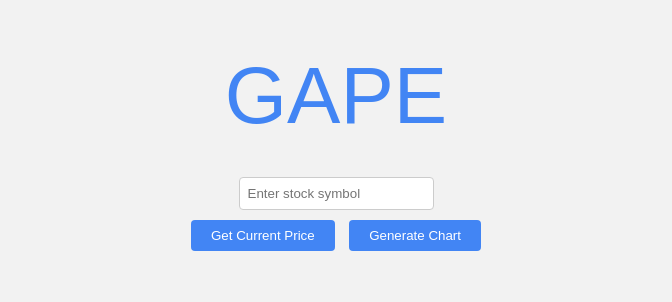
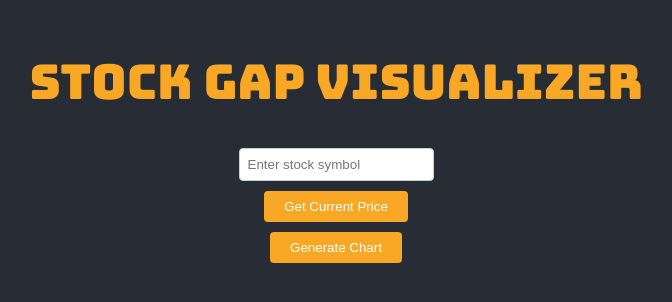
Before and after one commit to Portfolio-Pursuit/StockGapVisualizer, a Flask app: page / in a window 1280 px wide. Shown: the top 302 px of the page, without its empty margins (304-976 px from the left). Run offline with Flask 3, Linux system fonts and the light colour scheme.

Commit message:
Theme change and fix current price
as in title

```diff
--- a/app.py
+++ b/app.py
@@ -25,6 +25,7 @@ def chart():
         symbol = request.form['symbol']
 
         stock_info = yf.Ticker(symbol)
+        current_price = stock_info.history(period="1d")["Close"][0]
         historical_data = stock_info.history(period="max")
 
         if not historical_data.empty:
--- a/templates/index.html
+++ b/templates/index.html
@@ -6,56 +6,59 @@
     <title>Stock Gap Visualizer</title>
     <style>
         body {
-            background-color: #f2f2f2;
+            background-color: #282c35; /* Dark background color */
+            color: #ffffff; /* Light text color */
             text-align: center;
-            font-family: Arial, sans-serif;
+            font-family: 'Roboto', sans-serif; /* Google Font */
         }
-        .google-logo {
-            font-size: 80px;
-            color: #4285f4;
-            margin-top: 50px; /* Adjusted margin for better spacing */
+        .title-container {
+            margin-top: 50px;
+            font-family: 'Bungee', cursive; /* Google Font */
+            font-size: 48px;
+            color: #f9a825; /* Bright yellow color */
         }
         .search-container {
             margin-top: 30px;
         }
         .search-bar {
             padding: 8px;
-            margin: 5px; /* Added margin for spacing between elements */
+            margin: 5px;
             border: 1px solid #ccc;
             border-radius: 4px;
         }
         .search-button {
             padding: 8px 20px;
-            margin: 5px; /* Added margin for spacing between elements */
-            background-color: #4285f4;
+            margin: 5px;
+            background-color: #f9a825; /* Bright yellow color */
             border: none;
-            color: white;
+            color: #ffffff; /* Light text color */
             border-radius: 4px;
             cursor: pointer;
         }
     </style>
+    <link href="https://fonts.googleapis.com/css2?family=Bungee&display=swap" rel="stylesheet"> <!-- Google Font - Bungee -->
+    <link href="https://fonts.googleapis.com/css2?family=Roboto:wght@400&display=swap" rel="stylesheet"> <!-- Google Font - Roboto -->
     <script>
         function getCurrentPrice() {
             var symbol = document.getElementById("symbol").value;
-            var start_date = document.getElementById("start_date");
-            var end_date = document.getElementById("end_date");
 
             fetch(`/get_current_price?symbol=${symbol}`)
                 .then(response => response.json())
                 .then(data => {
-                    end_date.value = data.current_price;
+                    document.getElementById("current_price").innerText = `Current Price: $${data.current_price}`;
                 })
                 .catch(error => console.error('Error:', error));
         }
     </script>
 </head>
 <body>
-    <div class="google-logo">GAPE</div>
+    <div class="title-container">Stock Gap Visualizer</div>
     <div class="search-container">
         <form action="/" method="post">
             <input type="text" class="search-bar" id="symbol" name="symbol" placeholder="Enter stock symbol" value="{{ symbol }}" required>
-            <br> <!-- Line break for better spacing -->
+            <br>
             <button type="button" class="search-button" onclick="getCurrentPrice()">Get Current Price</button>
+            <div id="current_price"></div> <!-- Display the current price here -->
             <button type="submit" class="search-button">Generate Chart</button>
         </form>
     </div>
```
